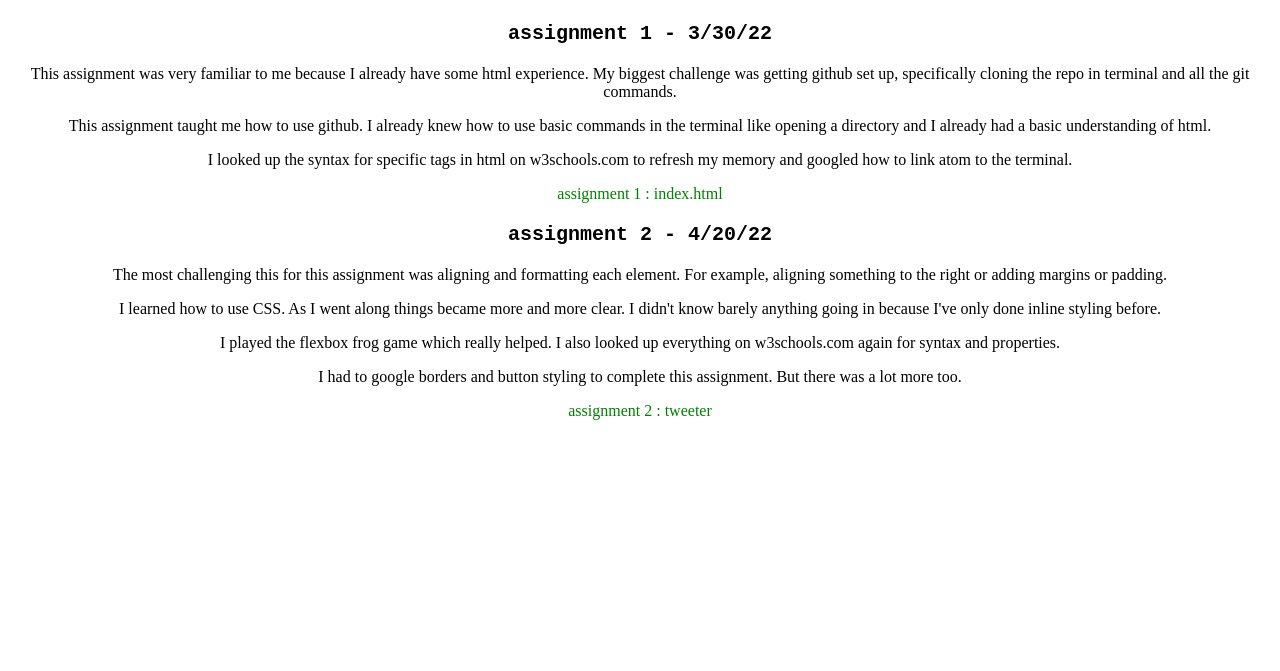
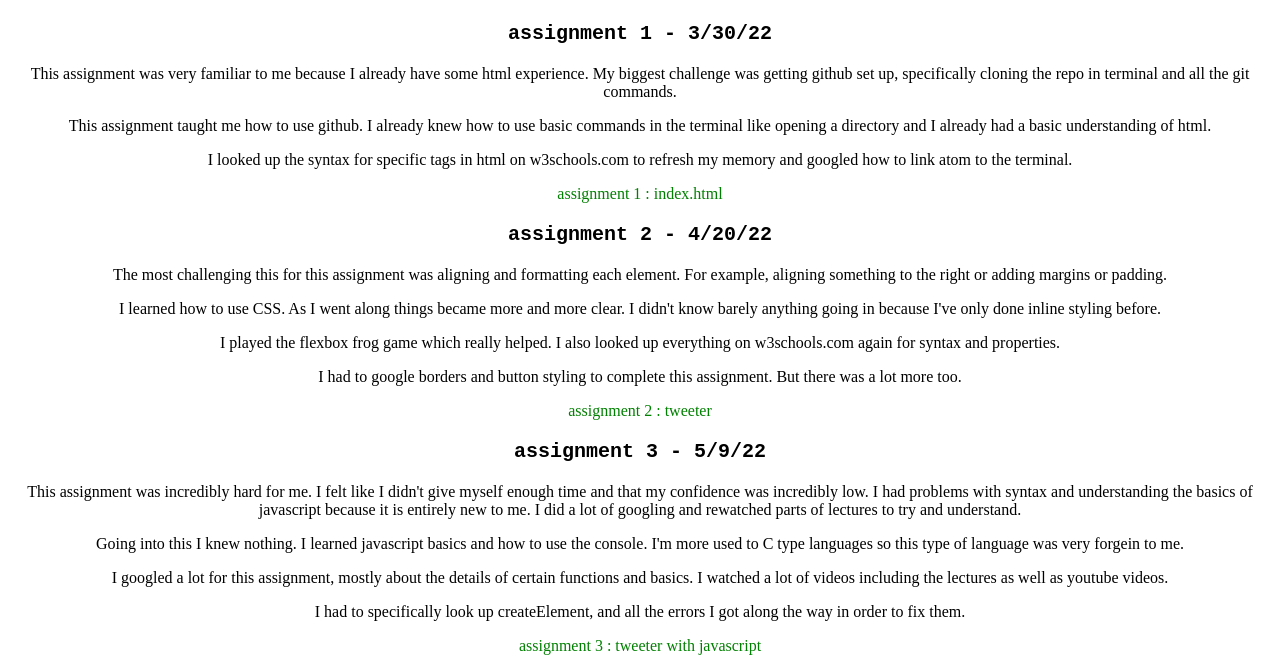
Before and after one commit to sophia-bouck/codeblog, a plain HTML site: page blog.html in a window 1280 px wide. Shown: the part 201-872 px from the top of the page. Before the commit the page ends 800 px from the top, so only its background shows below. Drawn offline with Linux system fonts and the light colour scheme.

Commit message:
Update blog.html

```diff
--- a/blog.html
+++ b/blog.html
@@ -29,5 +29,14 @@
     </div>
     <p><a href="index.html" class = "link">assignment 2 : tweeter</a></p>
 
+      <div>
+      <h3>assignment 3 - 5/9/22</h3>
+      <p>This assignment was incredibly hard for me. I felt like I didn't give myself enough time and that my confidence was incredibly low. I had problems with syntax and understanding the basics of javascript because it is entirely new to me. I did a lot of googling and rewatched parts of lectures to try and understand. </p>
+      <p>Going into this I knew nothing. I learned javascript basics and how to use the console. I'm more used to C type languages so this type of language was very forgein to me.</p>
+      <p>I googled a lot for this assignment, mostly about the details of certain functions and basics. I watched a lot of videos including the lectures as well as youtube videos.</p>
+      <p>I had to specifically look up createElement, and all the errors I got along the way in order to fix them.</p>
+    </div>
+    <p><a href="#" class = "link">assignment 3 : tweeter with javascript</a></p>
+
   </body>
 </html>
```
